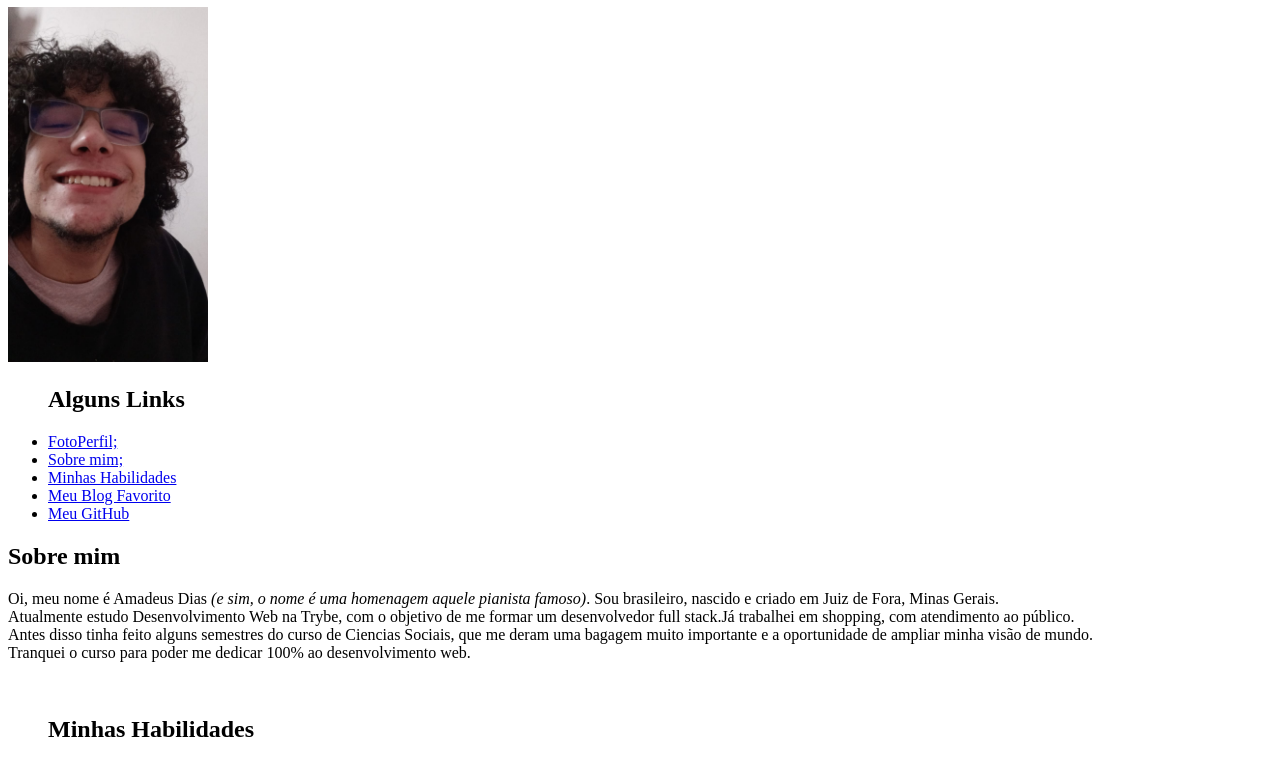
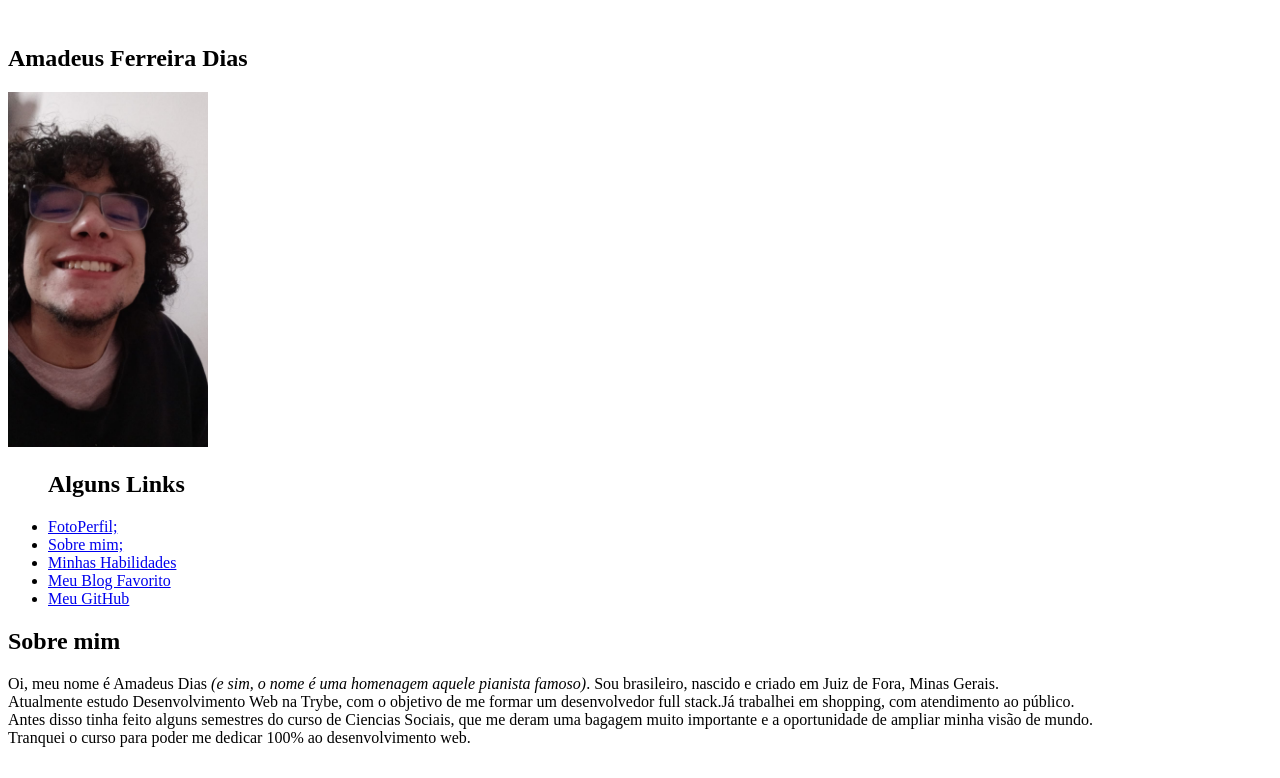
Before and after one commit to amadeusdias/amadeusdias.github.io, a plain HTML site: page index.html in a window 1280 px wide. Shown: the part 73-851 px from the top of the page. Drawn offline with Linux system fonts and the light colour scheme.

Commit message:
Quarta adição ao portifolio

```diff
--- a/index.html
+++ b/index.html
@@ -8,6 +8,8 @@
 </head>
 <body>
 <h1>Bem Vindo ao meu Portifólio Web</h1>
+<br>
+<h2>Amadeus Ferreira Dias</h2>
 <img id="FotoPeril2.jpeg" src="FotoPerfil2.jpeg" alt="foto de perfil em que estou sorrindo" width="200px"
 <br>
 <ul>
```
